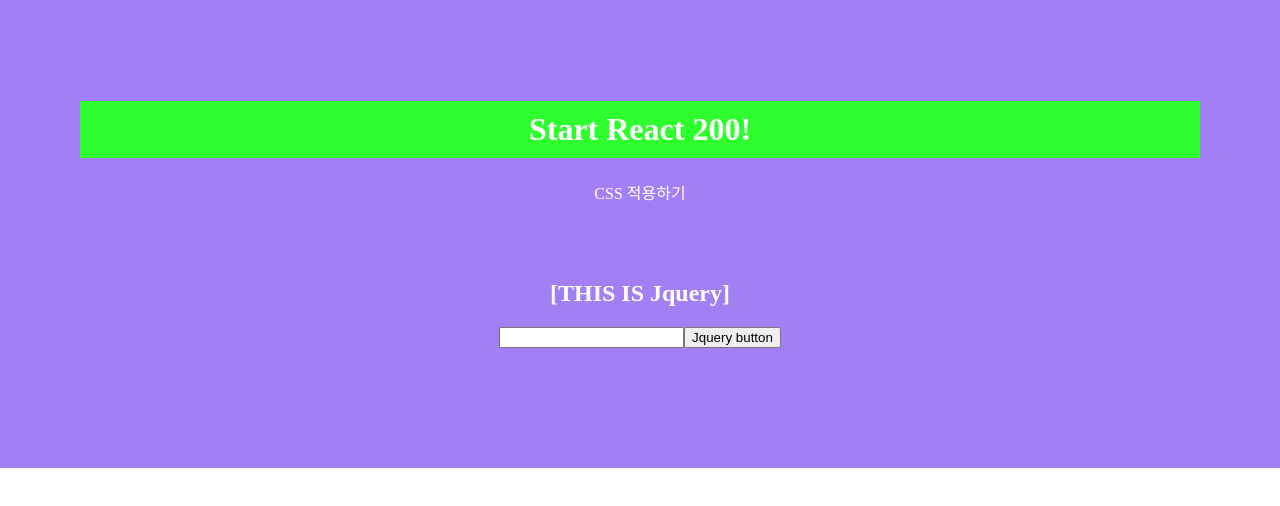
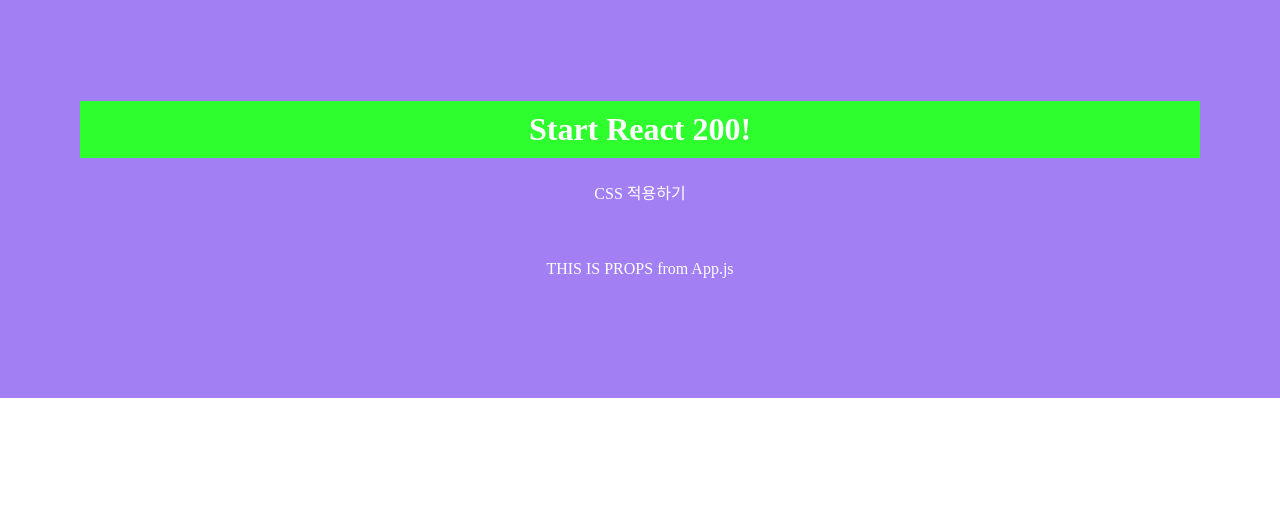
Before and after one commit to sorate7624/react200, a React (Create React App) app in the folder client/: page / in a window 1280 px wide. Shown: the top 506 px of the page. Built offline with nearby package versions, Linux system fonts and the light colour scheme.

Commit message:
props 사용하기

```diff
--- a/client/src/App.js
+++ b/client/src/App.js
@@ -1,13 +1,13 @@
 import React from 'react';
 import './App.css';
-import Jquery from './R016_Jquery';
+import Props from './R017_Props';
 
 function App() {
   return (
     <div>
       <h1>Start React 200!</h1>
       <p>CSS 적용하기</p>
-      <Jquery/>
+      <Props props_val="THIS IS PROPS"/>
     </div>
   );
 }
--- a/client/src/R017_Props.js
+++ b/client/src/R017_Props.js
@@ -3,9 +3,13 @@
 } from 'react';
 
 class R017_Props extends Component {
-
-
-  render()
+  render(){
+    let props_value = this.props.props_val;
+    props_value += ' from App.js';
+    return (
+      <div>{props_value}</div>
+    )
+  }
 }
 
 export default R017_Props;
```
Also changed, not shown: 1 other file (tests, documents, lock files or other folders).
